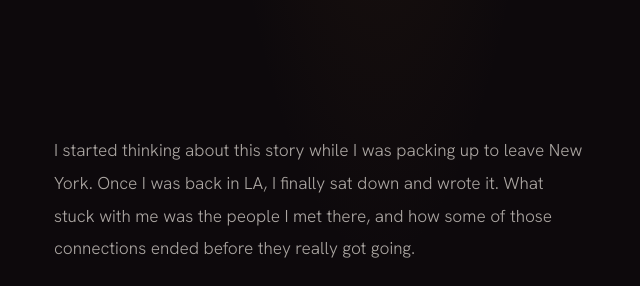
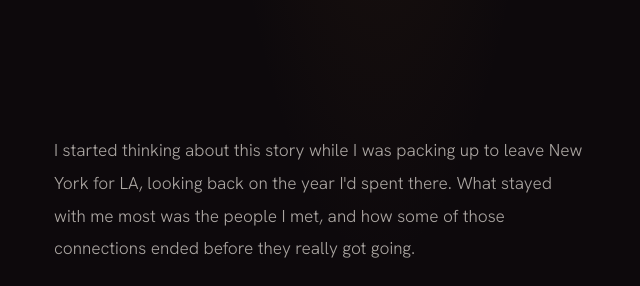
Before and after one commit to iammickeysinghla-actor/in-another-life-tonight, a plain HTML site: page index.html in a window 1280 px wide. Shown: the part 4940-5226 px from the top of the page, 580-1220 px from the left. Drawn offline with Linux system fonts and the light colour scheme.

Commit message:
Director's statement: new opening
Co-Authored-By: Claude Sonnet 5.5 <noreply@anthropic.com>

```diff
--- a/index.html
+++ b/index.html
@@ -645,7 +645,7 @@
       </div>
       <div>
         <div class="statement">
-          <p>I started thinking about this story while I was packing up to leave New York. Once I was back in LA, I finally sat down and wrote it. What stuck with me was the people I met there, and how some of those connections ended before they really got going.</p>
+          <p>I started thinking about this story while I was packing up to leave New York for LA, looking back on the year I'd spent there. What stayed with me most was the people I met, and how some of those connections ended before they really got going.</p>
           <p>That's where Milo and Lex came from. They were just starting something, and then it stopped, and neither of them ever said why. There's no big breakup, so there's no one to blame. Lex isn't cruel, he's scared. Milo isn't a victim, he put real care into that connection.</p>
           <p>I wanted the film to feel the way you actually remember things. When you look back on something, you hold on to the good moments, so that's what I focused on. And it doesn't take much to bring them back. A place, a song, and you're right back in that night.</p>
           <p>This is my first time directing, so I kept it small. One restaurant, a few people, one night.</p>
```
